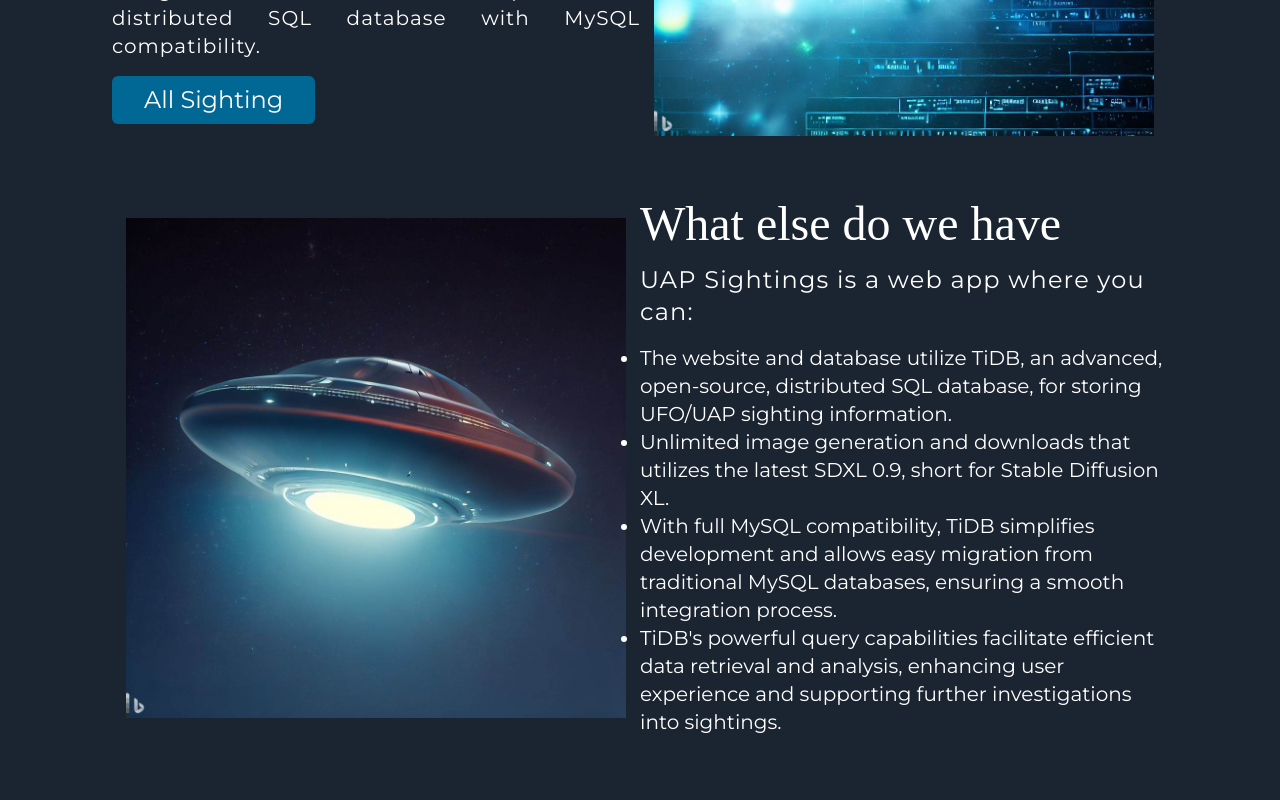
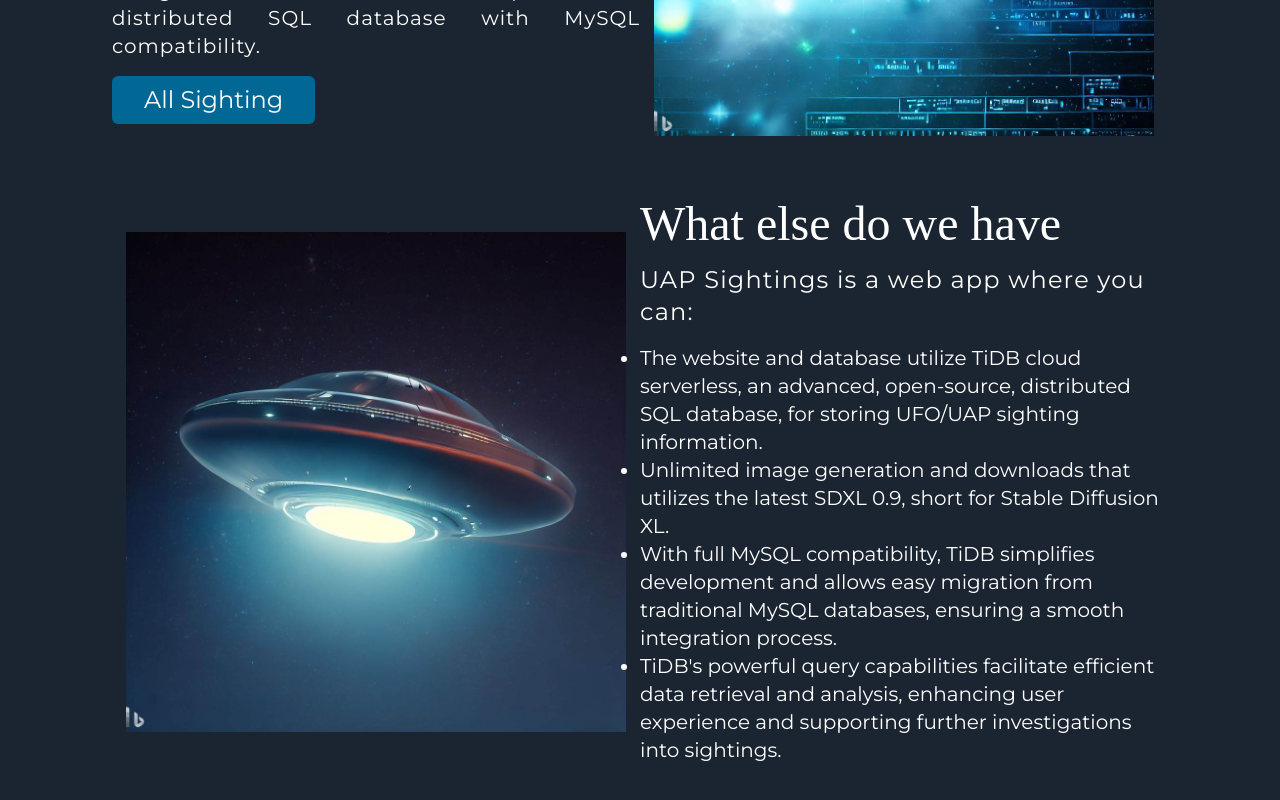
Before and after one commit to MiChaelinzo/SKYWATCH_UAP_SIGTHINGS, a Next.js app: page / in a window 1280 px wide. Shown: the part 632-1432 px from the top of the page. Built offline with nearby package versions, Linux system fonts and the light colour scheme; a web font is replaced by a local one.

Commit message:
Update page.js

```diff
--- a/app/page.js
+++ b/app/page.js
@@ -31,7 +31,7 @@ Mutual UFO Network, (NICAP) National Investigations Committee on Aerial Phenomen
           <p className='text-xl md:text-2xl py-4 tracking-wider'> UAP Sightings is a web app where you can:
           </p>
           <ul className="text-xl">
-            <li className="list-disc">The website and database utilize TiDB, an advanced, open-source, distributed SQL database, for storing UFO/UAP sighting information.</li>
+            <li className="list-disc">The website and database utilize TiDB cloud serverless, an advanced, open-source, distributed SQL database, for storing UFO/UAP sighting information.</li>
             <li className="list-disc">Unlimited image generation and downloads that utilizes the latest SDXL 0.9, short for Stable Diffusion XL.</li>
             <li className="list-disc">With full MySQL compatibility, TiDB simplifies development and allows easy migration from traditional MySQL databases, ensuring a smooth integration process.</li>
             <li className="list-disc">TiDB's powerful query capabilities facilitate efficient data retrieval and analysis, enhancing user experience and supporting further investigations into sightings.</li>
```
